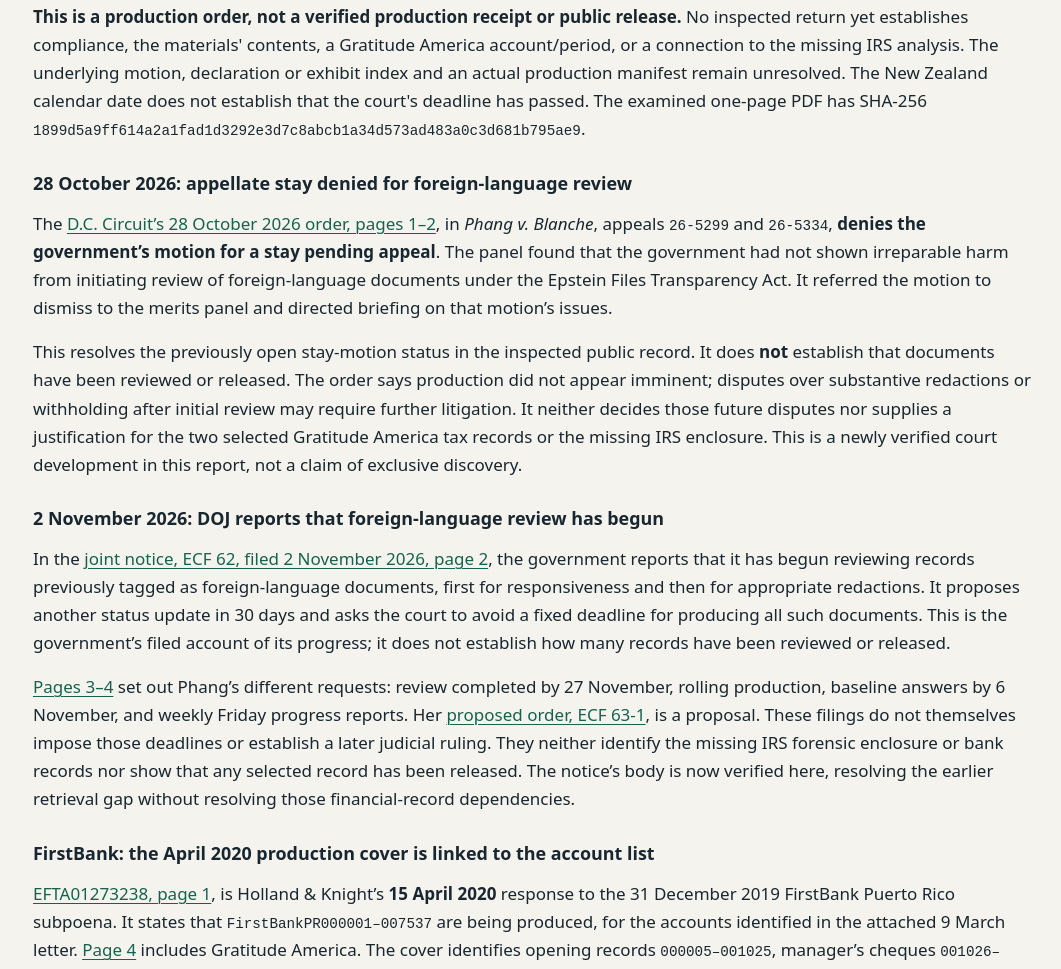
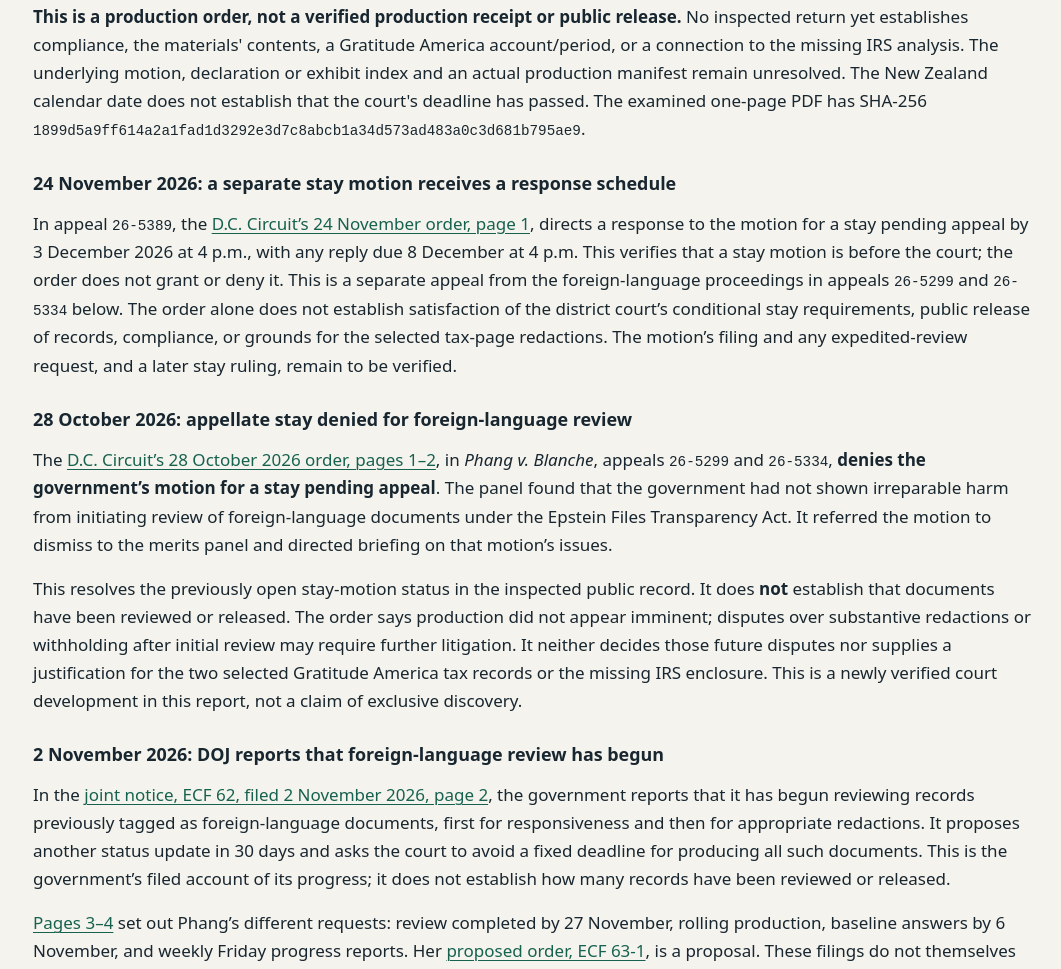
Before and after one commit to Acidfang/ForEveryone, a plain HTML site: page work/epstein-public-records/index.html in a window 1280 px wide. Shown: the part 10495-11464 px from the top of the page, without its empty margins (105-1166 px from the left). Drawn offline with Linux system fonts and the light colour scheme.

Commit message:
Record separate Nov24 appellate stay-motion response order

```diff
--- a/work/epstein-public-records/index.html
+++ b/work/epstein-public-records/index.html
@@ -132,6 +132,8 @@
 <p data-source-receipt="1583">The <a href="https://ia601607.us.archive.org/4/items/gov.uscourts.nysd.666943/gov.uscourts.nysd.666943.90.0.pdf#page=1">signed order, ECF 90, page 1</a>, in SDNY case <code>1:26-cv-05327-JSR</code> directs the U.S. Virgin Islands Department of Justice to produce, on or before <strong>23 November 2026</strong>, all materials referenced in, relating to, or underlying FirstBank's <strong>28 July 2021</strong> “Confidential Presentation to the U.S. Virgin Islands Department of Justice,” including the referenced November 23 presentation. The order does not state the year of that second presentation.</p>
 <p data-continuation-receipts="1584-1590"><strong>This is a production order, not a verified production receipt or public release.</strong> No inspected return yet establishes compliance, the materials' contents, a Gratitude America account/period, or a connection to the missing IRS analysis. The underlying motion, declaration or exhibit index and an actual production manifest remain unresolved. The New Zealand calendar date does not establish that the court's deadline has passed. The examined one-page PDF has SHA-256 <code>1899d5a9ff614a2a1fad1d3292e3d7c8abcb1a34d573ad483a0c3d681b795ae9</code>.</p>
 
+<h3>24 November 2026: a separate stay motion receives a response schedule</h3><p data-source-receipts="1665">In appeal <code>26-5389</code>, the <a href="https://storage.courtlistener.com/recap/gov.uscourts.cadc.43804/gov.uscourts.cadc.43804.01208911865.0.pdf#page=1">D.C. Circuit’s 24 November order, page 1</a>, directs a response to the motion for a stay pending appeal by 3 December 2026 at 4 p.m., with any reply due 8 December at 4 p.m. This verifies that a stay motion is before the court; the order does not grant or deny it. This is a separate appeal from the foreign-language proceedings in appeals <code>26-5299</code> and <code>26-5334</code> below. The order alone does not establish satisfaction of the district court’s conditional stay requirements, public release of records, compliance, or grounds for the selected tax-page redactions. The motion’s filing and any expedited-review request, and a later stay ruling, remain to be verified.</p>
+
 <h3>28 October 2026: appellate stay denied for foreign-language review</h3><p>The <a href="https://media.cadc.uscourts.gov/orders/docs/2026/10/26-5299LDSN2.pdf#page=1">D.C. Circuit’s 28 October 2026 order, pages 1–2</a>, in <em>Phang v. Blanche</em>, appeals <code>26-5299</code> and <code>26-5334</code>, <strong>denies the government’s motion for a stay pending appeal</strong>. The panel found that the government had not shown irreparable harm from initiating review of foreign-language documents under the Epstein Files Transparency Act. It referred the motion to dismiss to the merits panel and directed briefing on that motion’s issues.</p><p>This resolves the previously open stay-motion status in the inspected public record. It does <strong>not</strong> establish that documents have been reviewed or released. The order says production did not appear imminent; disputes over substantive redactions or withholding after initial review may require further litigation. It neither decides those future disputes nor supplies a justification for the two selected Gratitude America tax records or the missing IRS enclosure. This is a newly verified court development in this report, not a claim of exclusive discovery.</p>
 
 <h3>2 November 2026: DOJ reports that foreign-language review has begun</h3><p>In the <a href="https://storage.courtlistener.com/recap/gov.uscourts.dcd.291779/gov.uscourts.dcd.291779.62.0_1.pdf#page=2">joint notice, ECF 62, filed 2 November 2026, page 2</a>, the government reports that it has begun reviewing records previously tagged as foreign-language documents, first for responsiveness and then for appropriate redactions. It proposes another status update in 30 days and asks the court to avoid a fixed deadline for producing all such documents. This is the government’s filed account of its progress; it does not establish how many records have been reviewed or released.</p><p><a href="https://storage.courtlistener.com/recap/gov.uscourts.dcd.291779/gov.uscourts.dcd.291779.62.0_1.pdf#page=3">Pages 3–4</a> set out Phang’s different requests: review completed by 27 November, rolling production, baseline answers by 6 November, and weekly Friday progress reports. Her <a href="https://storage.courtlistener.com/recap/gov.uscourts.dcd.291779/gov.uscourts.dcd.291779.63.1.pdf">proposed order, ECF 63-1</a>, is a proposal. These filings do not themselves impose those deadlines or establish a later judicial ruling. They neither identify the missing IRS forensic enclosure or bank records nor show that any selected record has been released. The notice’s body is now verified here, resolving the earlier retrieval gap without resolving those financial-record dependencies.</p>
```
